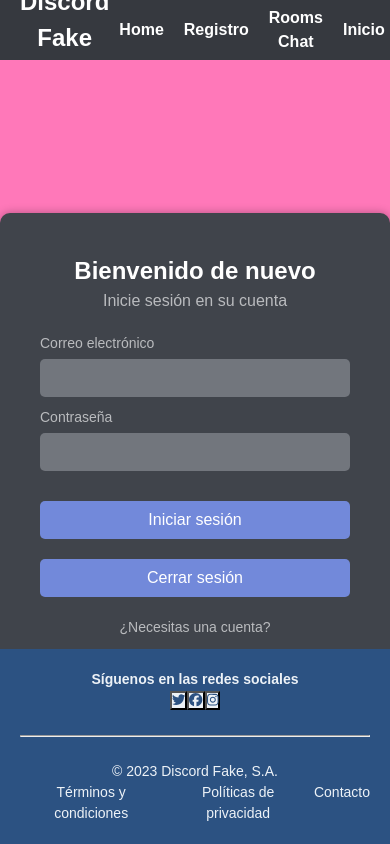
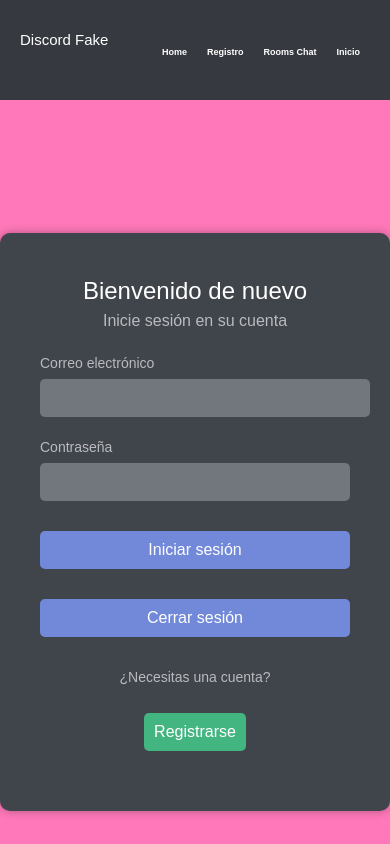
Before and after one commit to HernanSch/front-chat, a React (Create React App) app: page /inicio in a window 390 px wide. Shown: the top 844 px of the page. Built offline with nearby package versions, Linux system fonts and the light colour scheme; no server answers.

Commit message:
fix css rooms

```diff
--- a/package.json
+++ b/package.json
@@ -4,6 +4,7 @@
   "private": true,
   "dependencies": {
     "@fortawesome/free-brands-svg-icons": "^6.3.0",
+    "@fortawesome/free-solid-svg-icons": "^6.3.0",
     "@fortawesome/react-fontawesome": "^0.2.0",
     "@testing-library/jest-dom": "^5.16.5",
     "@testing-library/react": "^13.4.0",
@@ -17,6 +18,7 @@
     "react": "^18.2.0",
     "react-dom": "^18.2.0",
     "react-firebase-hooks": "^5.1.1",
+    "react-html-parser": "^2.0.2",
     "react-router-dom": "^6.8.2",
     "react-scripts": "5.0.1",
     "socket.io-client": "^4.6.1"
--- a/src/App.css
+++ b/src/App.css
@@ -79,4 +79,5 @@
   display: flex;
   flex-direction: column;
   min-height: 100vh;
+
 }
--- a/src/Components/Footer/Footer.scss
+++ b/src/Components/Footer/Footer.scss
@@ -10,7 +10,7 @@
   font-size: 0.875rem;
   position: fixed;
   bottom: 0;
-  margin-top: auto;
+
   width: 100%;
   a {
     color: $bg-color;
@@ -55,3 +55,9 @@
     }
   }
 }
+
+@media only screen and (max-width: 767px) {
+  footer {
+    position: relative;
+  }
+}
--- a/src/Components/Header/Header.scss
+++ b/src/Components/Header/Header.scss
@@ -36,3 +36,57 @@
     }
   }
 }
+
+@media only screen and (max-width: 600px) {
+  .header {
+    display: flex;
+    justify-content: space-between;
+    align-items: center;
+  }
+
+  .menu-icon {
+    display: block;
+    background-color: transparent;
+    border: none;
+    cursor: pointer;
+    font-size: 24px;
+    color: white;
+  }
+
+  .menu {
+    display: block;
+    background-color: white;
+    width: 100%;
+    position: absolute;
+    top: 65px;
+    left: 0;
+    padding: 10px;
+  }
+
+  .menu ul {
+    list-style-type: none;
+    margin: 0;
+    padding: 0;
+  }
+
+  .menu li {
+    margin-bottom: 10px;
+  }
+
+  .menu a {
+    display: block;
+    color: black;
+    font-size: 16px;
+    text-decoration: none;
+  }
+}
+
+@media only screen and (max-width: 600px) {
+  /* Estilos para dispositivos móviles con ancho de pantalla de 600px o menos */
+  .header h1 {
+    font-size: 15px;
+  }
+  .header nav ul li a {
+    font-size: 9px;
+  }
+}
--- a/src/Pages/InicioSesion/InicioSesion.jsx
+++ b/src/Pages/InicioSesion/InicioSesion.jsx
@@ -25,7 +25,7 @@
         console.log(res.data.user.photo)
         // Guarda los datos en cookies
         saveEmailToCookie(email);
-        saveUserToCookie(res.data.user);
+        saveUserToCookie(res.data.user.user);
         savePhotoToCookie(res.data.user.photo);
 
       })
--- a/src/Pages/Rooms/Rooms.jsx
+++ b/src/Pages/Rooms/Rooms.jsx
@@ -20,7 +20,7 @@
   }
 
   return (
-    <div>
+    <div className='first-container'>
       <h1>Salas de chat</h1>
       <RoomSelection joinRoom={joinRoom} />
       {currentRoom && <ChatRoom roomId={currentRoom} username={username} email={email} photo={photo} />}
@@ -55,9 +55,8 @@
 
   function sendMessage(message) {
     const userString = username ? ` ${getUserFromCookie('user')}` : '';
-    const emailString = email ? ` ${getEmailFromCookie('email')}` : '';
-    const photoString = photo ? ` ${getPhotoFromCookie('photo')}` : '';
-    socket.emit('chatMessage', roomId,`${userString}${emailString}${photoString}: ${message}`);
+
+    socket.emit('chatMessage', roomId,`${userString}: ${message}`);
   }
 
   const [inputText, setInputText] = useState('');
--- a/src/Pages/Rooms/Rooms.scss
+++ b/src/Pages/Rooms/Rooms.scss
@@ -1,204 +1,96 @@
-$primary-color: #7289da;
-$secondary-color: #2c2f33;
-$text-color: #ffffff;
-$accent-color: #99aab5;
-
-* {
-  box-sizing: border-box;
-  margin: 0;
-  padding: 0;
+/* Estilos para el contenedor principal de la página */
+.first-container {
+  display: flex;
+  flex-direction: column;
+  align-items: center;
+  background-color: #36393F;
+  color: #FFFFFF;
+  padding: 20px;
+  min-height: 100vh; /* Asegura que el contenedor tenga al menos el alto de la ventana del navegador */
 }
 
-body {
-  background-color: $secondary-color;
-  font-family: Arial, Helvetica, sans-serif;
-  color: $text-color;
-}
-
-.container {
-  width: 100%;
-  max-width: 1200px;
-  margin: 0 auto;
-  padding: 20px;
-}
-
-h1, h2, h3, h4, h5, h6 {
-  font-weight: bold;
-}
-
+/* Estilos para el título principal */
 h1 {
-  font-size: 36px;
+  font-size: 2rem;
   margin-bottom: 20px;
 }
 
-h2 {
-  font-size: 24px;
+/* Estilos para los botones de selección de salas */
+button {
+  background-color: #7289DA;
+  color: #FFFFFF;
+  border: none;
+  padding: 10px 20px;
+  margin: 10px;
+  border-radius: 5px;
+  cursor: pointer;
+  transition: all 0.2s ease-in-out;
+}
+
+button:hover {
+  background-color: #677BC4;
+}
+
+/* Estilos para la sección de mensajes de chat */
+.chat-messages {
+  width: 100%;
+  height: calc(100vh - 200px); /* Ajusta la altura de la sección de mensajes de chat para que ocupe el espacio restante de la ventana del navegador después de restar la altura del header y del footer */
+  overflow-y: scroll;
+  padding: 10px;
+  background-color: #2F3136;
+  border-radius: 5px;
+}
+
+.chat-messages div {
   margin-bottom: 10px;
 }
 
-.button {
-  display: inline-block;
-  padding: 10px 20px;
-  border-radius: 5px;
-  font-size: 16px;
-  font-weight: bold;
-  color: $text-color;
-  background-color: $primary-color;
-  transition: background-color 0.2s ease;
-  cursor: pointer;
-}
-
-.button:hover {
-  background-color: lighten($primary-color, 10%);
-}
-
-.button:active {
-  background-color: darken($primary-color, 10%);
-}
-
-.room-selection {
+/* Estilos para la sección de envío de mensajes */
+form {
   display: flex;
-  flex-wrap: wrap;
-  margin-bottom: 20px;
-
-  .button {
-    margin-right: 10px;
-    margin-bottom: 10px;
-  }
-}
-
-.chat-room {
-  background-color: $accent-color;
-  border-radius: 5px;
-  padding: 20px;
-  margin-bottom: 20px;
-
-  h2 {
-    font-size: 24px;
-    margin-bottom: 10px;
-  }
-
-  .messages {
-    height: 300px;
-    overflow-y: scroll;
-
-    div {
-      margin-bottom: 10px;
-      padding: 5px;
-      border-radius: 5px;
-      background-color: $primary-color;
-
-      &:last-child {
-        margin-bottom: 0;
-      }
-    }
-  }
-
-  form {
-    margin-top: 20px;
-
-    input[type="text"] {
-      display: inline-block;
-      width: calc(100% - 80px);
-      padding: 10px;
-      font-size: 16px;
-      border: none;
-      border-radius: 5px;
-      background-color: $secondary-color;
-      color: $text-color;
-
-      &:focus {
-        outline: none;
-      }
-    }
-
-    button[type="submit"] {
-      display: inline-block;
-      width: 60px;
-      margin-left: 10px;
-      padding: 10px;
-      border-radius: 5px;
-      font-size: 16px;
-      font-weight: bold;
-      color: $text-color;
-      background-color: $primary-color;
-      border: none;
-      transition: background-color 0.2s ease;
-      cursor: pointer;
-
-      &:hover {
-        background-color: lighten($primary-color, 10%);
-      }
-
-      &:active {
-        background-color: darken($primary-color, 10%);
-      }
-    }
-  }
-}
-
-.chat-messages {
-  height: 300px;
-  overflow-y: scroll;
-  padding: 1rem;
-  background-color: #f2f3f5;
-  border-radius: 0.5rem;
-
-  &::-webkit-scrollbar {
-    width: 0.5rem;
-  }
-
-  &::-webkit-scrollbar-track {
-    background-color: #f2f3f5;
-  }
-
-  &::-webkit-scrollbar-thumb {
-    background-color: #666;
-    border-radius: 0.5rem;
-  }
-}
-
-.chat-message {
-  margin-bottom: 1rem;
-
-  .chat-message-info {
-    font-size: 0.8rem;
-    color: #8e8e8e;
-    margin-bottom: 0.2rem;
-  }
-
-  .chat-message-content {
-    font-size: 1rem;
-    padding: 0.5rem;
-    background-color: #fff;
-    border-radius: 0.5rem;
-    box-shadow: 0 0 0.5rem rgba(0, 0, 0, 0.1);
-  }
-
-  &.sent .chat-message-content {
-    background-color: #7289da;
-    color: #fff;
-  }
-}
-
-.chat-messages {
-  /* estilos para el contenedor de mensajes */
+  flex-direction: column;
+  align-items: center;
+  margin-top: 20px;
 }
 
 .user-info {
   display: flex;
   align-items: center;
+  margin-bottom: 10px;
 }
 
 .profile-pic {
-  width: 100px;
-  height: 100px;
+  width: 30px;
+  height: 30px;
   border-radius: 50%;
   margin-right: 10px;
 }
 
 .username {
   font-weight: bold;
-  font-size: 16px;
-  /* otros estilos de texto */
+  margin-right: 10px;
 }
+
+input[type="text"] {
+  width: 100%;
+  padding: 10px;
+  margin-bottom: 10px;
+  border-radius: 5px;
+  border: none;
+  background-color: #40444B;
+  color: #FFFFFF;
+}
+
+button[type="submit"] {
+  background-color: #7289DA;
+  color: #FFFFFF;
+  border: none;
+  padding: 10px 20px;
+  border-radius: 5px;
+  cursor: pointer;
+  transition: all 0.2s ease-in-out;
+}
+
+button[type="submit"]:hover {
+  background-color: #677BC4;
+}
```
Also changed, not shown: 1 other file (tests, documents, lock files or other folders).
